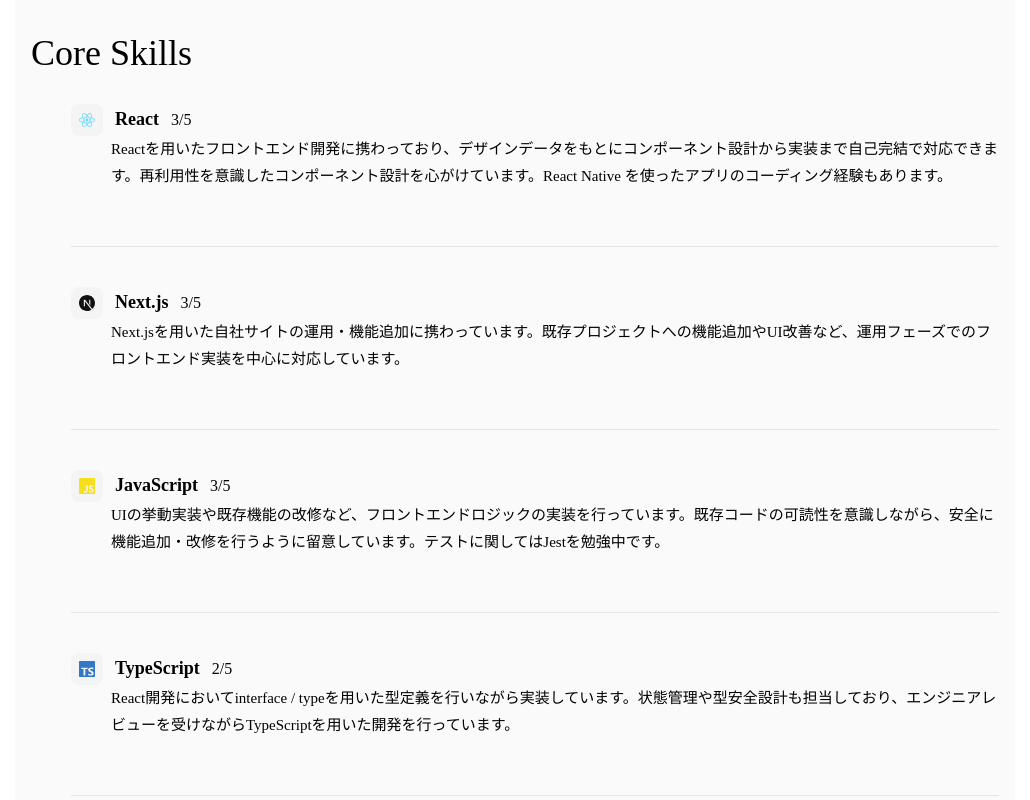
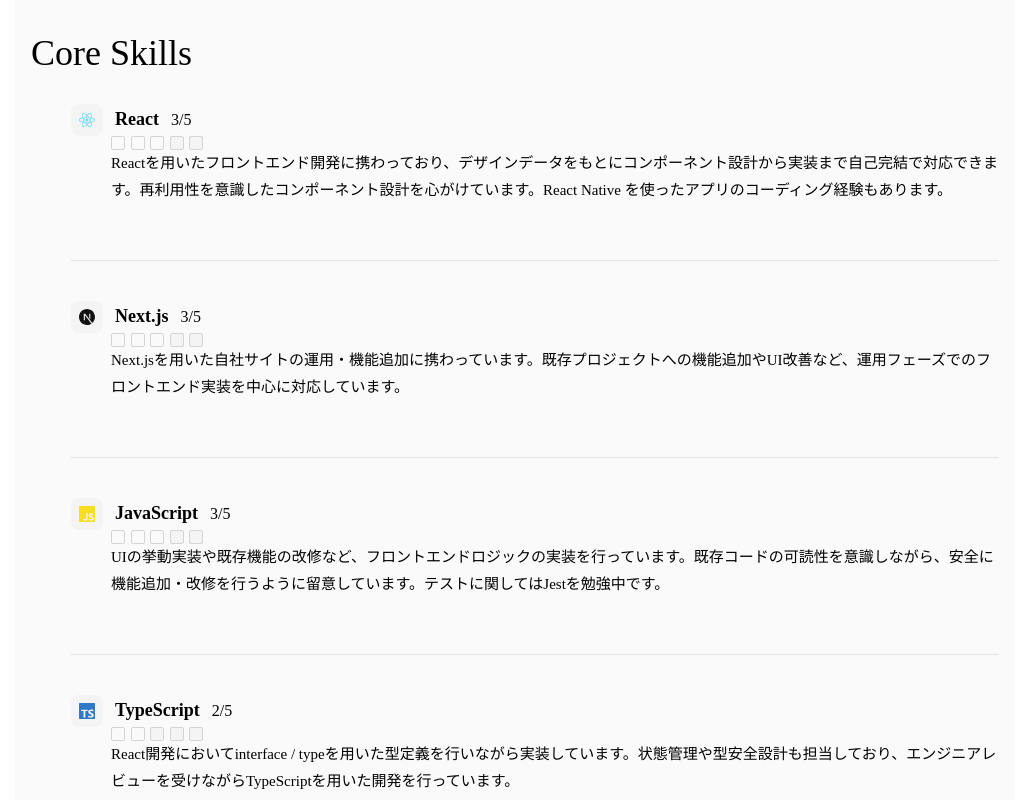
Before and after one commit to chika-create/portfolio, a Next.js app: page /skill in a window 1280 px wide. Shown: the part 1100-1900 px from the top of the page, without its empty margins (125-1155 px from the left). Built offline with nearby package versions, Linux system fonts and the light colour scheme.

Commit message:
♻ SkillItemコンポーネントのレベルバーのスタイルを修正し、ネストを整理

```diff
--- a/styles/skill/SkillItem.module.scss
+++ b/styles/skill/SkillItem.module.scss
@@ -47,30 +47,30 @@
     flex-shrink: 0;
   }
 
-  &Level {
-    display: flex;
-    gap: 0.35rem;
-    flex-shrink: 0;
+  &Description {
+    &__levelbar {
+      display: flex;
+      gap: 0.35rem;
+      flex-shrink: 0;
+    }
 
-    &--barOn,
-    &--barOff {
+    &__levelbar--on,
+    &__levelbar--off {
       width: 0.75rem;
       height: 0.75rem;
       border-radius: 2px;
       border: 1px solid map-get($gray, "300");
     }
 
-    &--barOn {
+    &__levelbar--on {
       background-color: map-get($gray, "800");
       border-color: map-get($gray, "800");
     }
 
-    &--barOff {
+    &__levelbar--off {
       background-color: map-get($gray, "100");
     }
-  }
 
-  &Description {
     &__text {
       margin: 0;
       line-height: 1.8;
```
